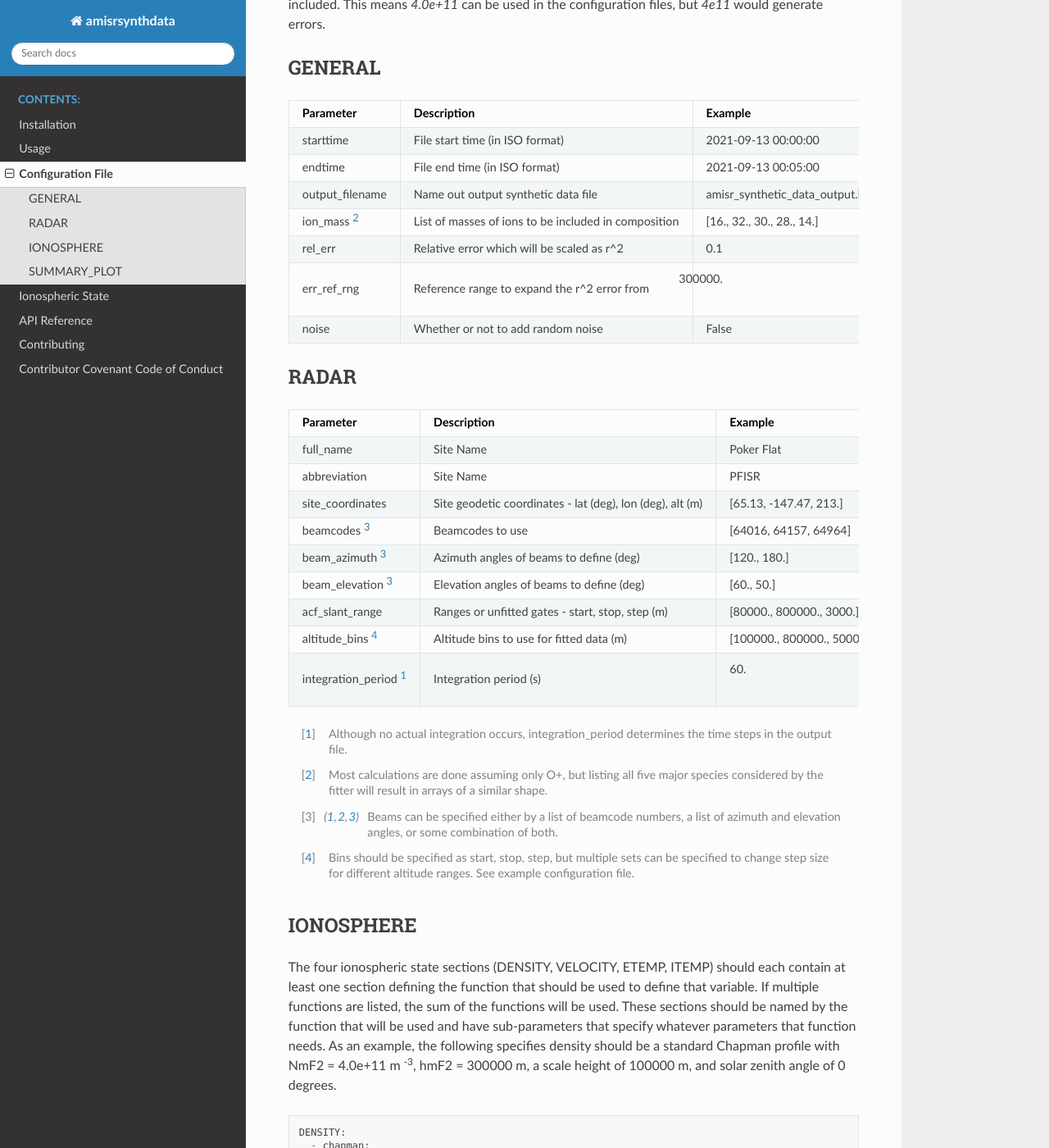
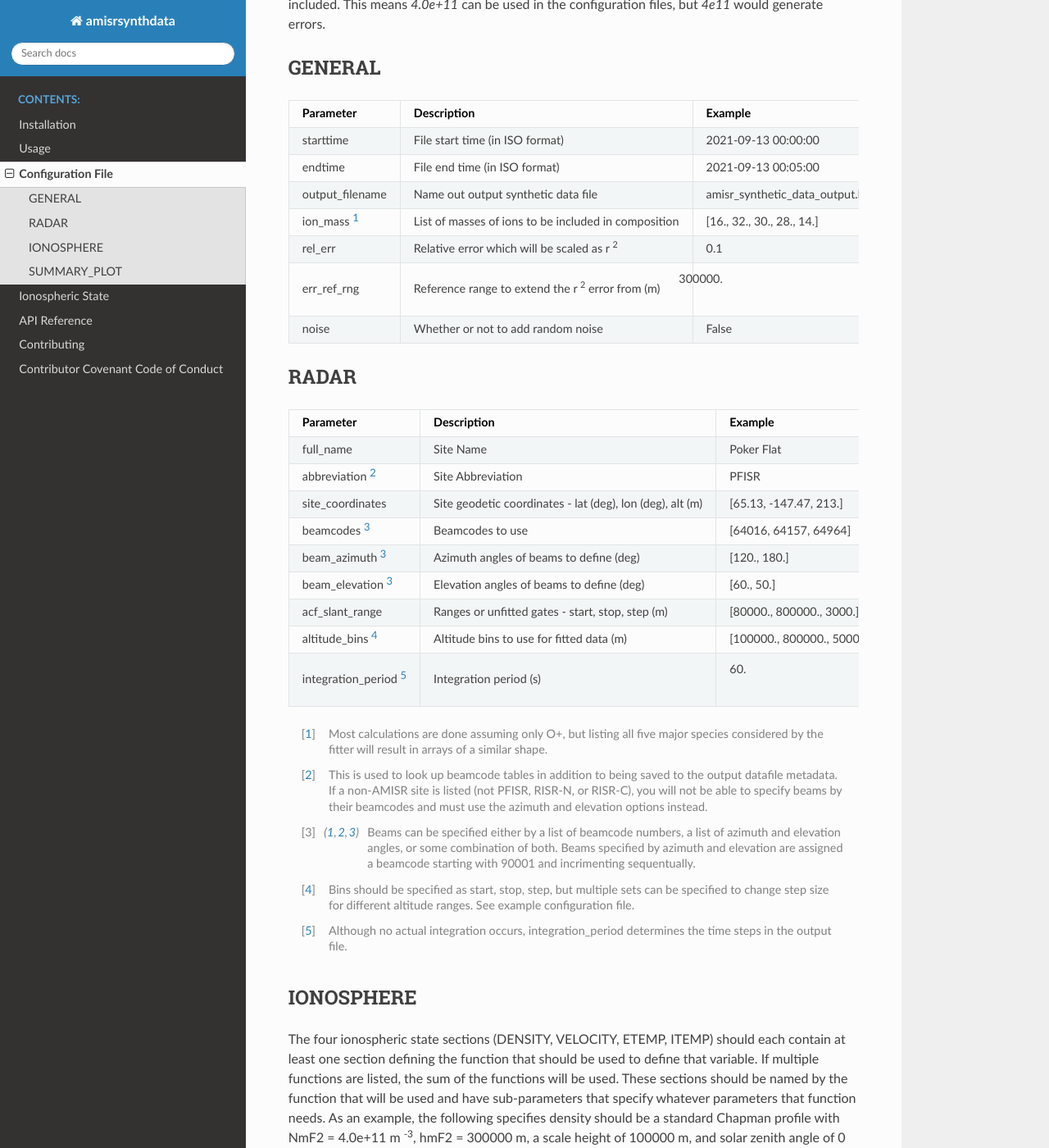
Before and after one commit to amisr/amisrsynthdata, a Sphinx documentation site: the page built from docs/configfile.rst, in a window 1280 px wide and 1400 px high, scrolled down 478 px. Shown: the whole window at 82% size. Built offline with Sphinx 7.4.7 and the Read the Docs theme 2.0.0, drawn with Linux system fonts in a browser that asks for light colours; some of the changed text lies outside the part shown.

Commit message:
Change beamcode numbering of custom beams to start from 90001 rather than 90000 and update docs.

```diff
--- a/docs/configfile.rst
+++ b/docs/configfile.rst
@@ -21,11 +21,11 @@ GENERAL
 +---------------------+--------------------------------------------------------+----------------------------------+
 | output_filename     | Name out output synthetic data file                    | amisr_synthetic_data_output.h5   |
 +---------------------+--------------------------------------------------------+----------------------------------+
-| ion_mass [2]_       | List of masses of ions to be included in composition   | [16., 32., 30., 28., 14.]        |
+| ion_mass [1]_       | List of masses of ions to be included in composition   | [16., 32., 30., 28., 14.]        |
 +---------------------+--------------------------------------------------------+----------------------------------+
-| rel_err             | Relative error which will be scaled as r^2             | 0.1                              |
+| rel_err             | Relative error which will be scaled as r :sup:`2`      | 0.1                              |
 +---------------------+--------------------------------------------------------+----------------------------------+
-| err_ref_rng         | Reference range to expand the r^2 error from           | 300000.                          |
+| err_ref_rng         | Reference range to extend the r :sup:`2` error from (m)| 300000.                          |
 +---------------------+--------------------------------------------------------+----------------------------------+
 | noise               | Whether or not to add random noise                     | False                            |
 +---------------------+--------------------------------------------------------+----------------------------------+
@@ -39,7 +39,7 @@ RADAR
 +=========================+===========================================================+============================+
 | full_name               | Site Name                                                 | Poker Flat                 |
 +-------------------------+-----------------------------------------------------------+----------------------------+
-| abbreviation            | Site Name                                                 | PFISR                      |
+| abbreviation [2]_       | Site Abbreviation                                         | PFISR                      |
 +-------------------------+-----------------------------------------------------------+----------------------------+
 | site_coordinates        | Site geodetic coordinates - lat (deg), lon (deg), alt (m) | [65.13, -147.47, 213.]     |
 +-------------------------+-----------------------------------------------------------+----------------------------+
@@ -53,17 +53,19 @@ RADAR
 +-------------------------+-----------------------------------------------------------+----------------------------+
 | altitude_bins [4]_      | Altitude bins to use for fitted data (m)                  | [100000., 800000., 50000.] |
 +-------------------------+-----------------------------------------------------------+----------------------------+
-| integration_period [1]_ | Integration period (s)                                    | 60.                        |
+| integration_period [5]_ | Integration period (s)                                    | 60.                        |
 +-------------------------+-----------------------------------------------------------+----------------------------+
 
-.. [1] Although no actual integration occurs, integration_period determines the time steps in the output file.
 
-.. [2] Most calculations are done assuming only O+, but listing all five major species considered by the fitter will result in arrays of a similar shape.
+.. [1] Most calculations are done assuming only O+, but listing all five major species considered by the fitter will result in arrays of a similar shape.
 
-.. [3] Beams can be specified either by a list of beamcode numbers, a list of azimuth and elevation angles, or some combination of both.
+.. [2] This is used to look up beamcode tables in addition to being saved to the output datafile metadata.  If a non-AMISR site is listed (not PFISR, RISR-N, or RISR-C), you will not be able to specify beams by their beamcodes and must use the azimuth and elevation options instead.
+
+.. [3] Beams can be specified either by a list of beamcode numbers, a list of azimuth and elevation angles, or some combination of both.  Beams specified by azimuth and elevation are assigned a beamcode starting with 90001 and incrimenting sequentually.
 
 .. [4] Bins should be specified as start, stop, step, but multiple sets can be specified to change step size for different altitude ranges. See example configuration file.
 
+.. [5] Although no actual integration occurs, integration_period determines the time steps in the output file.
 
 
 IONOSPHERE
@@ -104,7 +106,7 @@ This section is optional.  If it is not included, summary plots will not be crea
 +-------------------------+-----------------------------------------------------------+----------------------------+
 | plot_time               | Target time for altitude slices and 3D plot               | 2016-09-13 00:10:00        |
 +-------------------------+-----------------------------------------------------------+----------------------------+
-| plot_beam               | Beam for RTI plot                                         | 64157                      |
+| plot_beam               | Beamcode for RTI plot                                     | 64157                      |
 +-------------------------+-----------------------------------------------------------+----------------------------+
 | alt_slices              | Altitudes to use for altitude slices (m)                  | [200000., 300000., 400000.]|
 +-------------------------+-----------------------------------------------------------+----------------------------+
```
Also changed, not shown: 3 other files.
